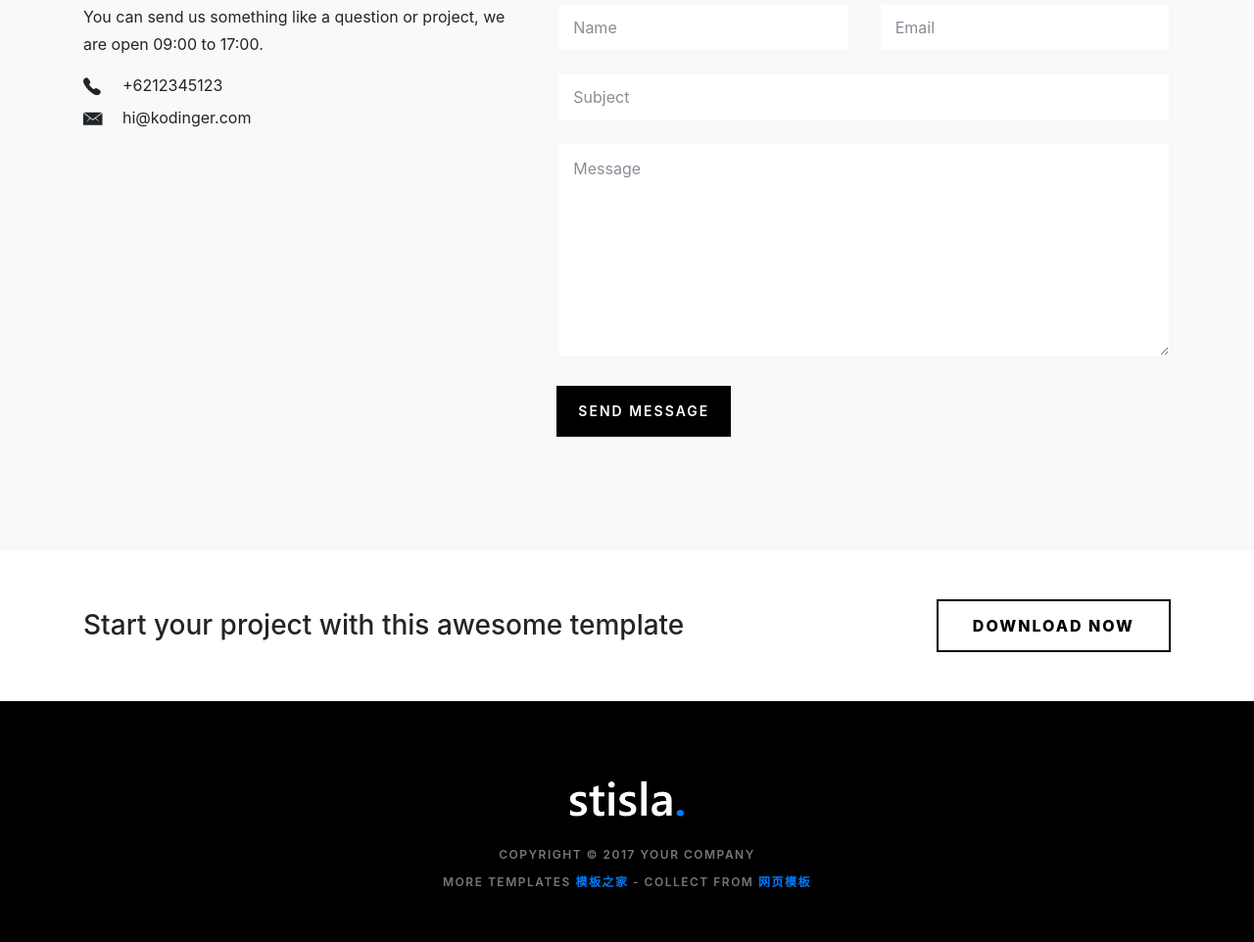
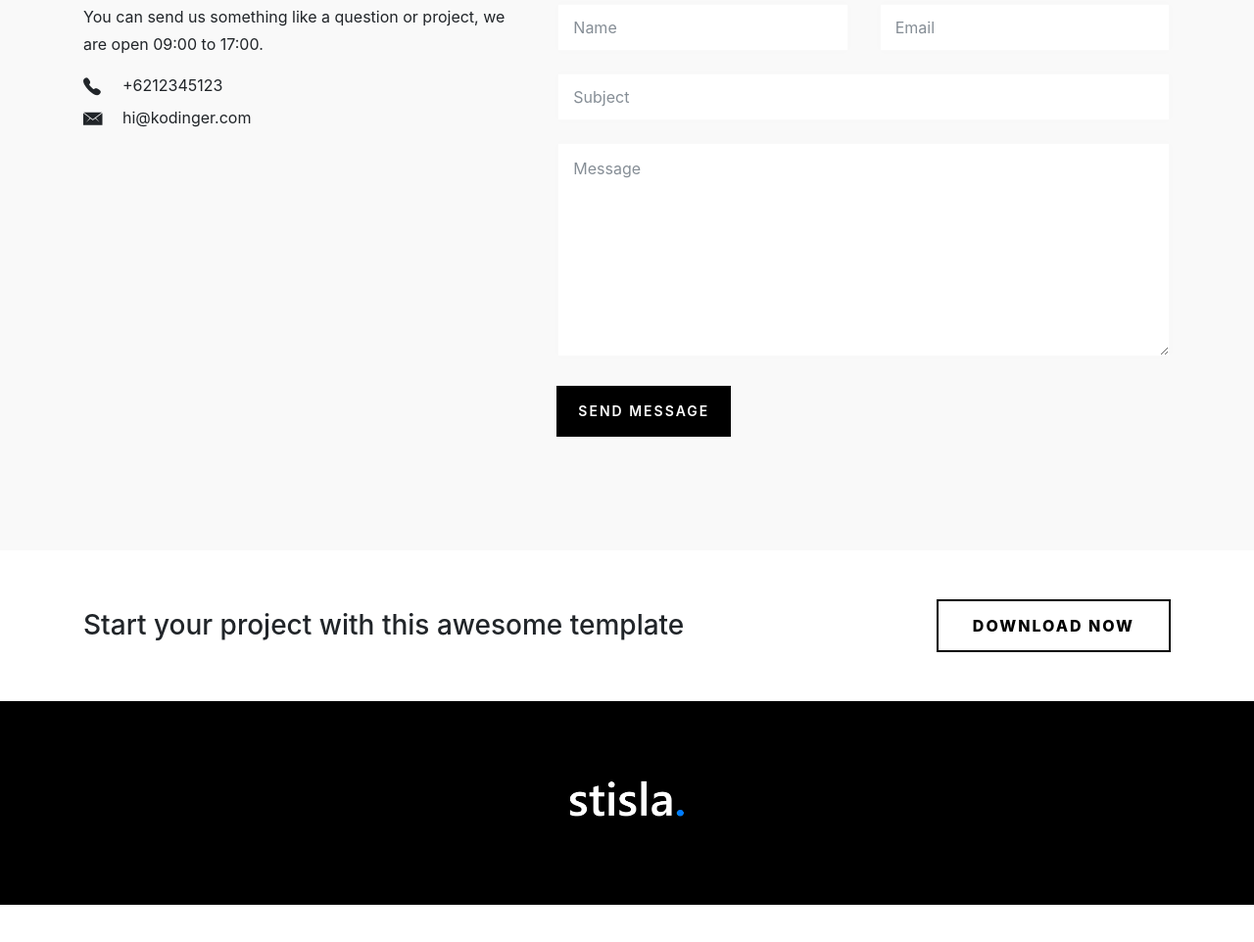
Before and after one commit to gaoyutingting/gaoyutingting.github.io, a plain HTML site: page index.html in a window 1280 px wide. Shown: the part 3737-4699 px from the top of the page at 98% size. After the commit the page ends 4661 px from the top, so only its background shows below. Drawn offline with Linux system fonts and the light colour scheme; files whose address does not match are found by name.

Commit message:
Update index.html

```diff
--- a/index.html
+++ b/index.html
@@ -3,10 +3,10 @@
 	<head>
 		<meta charset="utf-8">
 		<meta name="viewport" content="width=device-width,initial-scale=1">
-		<meta name="author" content="">
-		<meta name="keyword" content=" template, html5, css3, bootstrap4">
-		<meta name="description" content="HTML5 and CSS3 Template Based on Bootstrap 4">
-		<title>I'm Stisla</title>
+		<meta name="author" content="Kerry">
+		<meta name="keyword" content="个人简历">
+		<meta name="description" content="个人简历">
+		<title>I'm Kerry</title>
 		<link rel="stylesheet" href="ionicons/css/ionicons.min.css">
 		<link rel="stylesheet" href="bootstrap/css/bootstrap.min.css">
 		<link rel="stylesheet" href="sweetalert/dist/sweetalert.css">
@@ -305,12 +305,7 @@
 				<figure>
 					<img src="img/logo-light.png" alt="Logo">
 				</figure>
-				<p>
-					Copyright &copy; 2017 Your Company
-				</p>
-				<p>
-					More Templates <a href="http://www.cssmoban.com/" target="_blank" title="模板之家">模板之家</a> - Collect from <a href="http://www.cssmoban.com/" title="网页模板" target="_blank">网页模板</a>
-				</p>
+
 			</div>
 		</footer>
 
```
